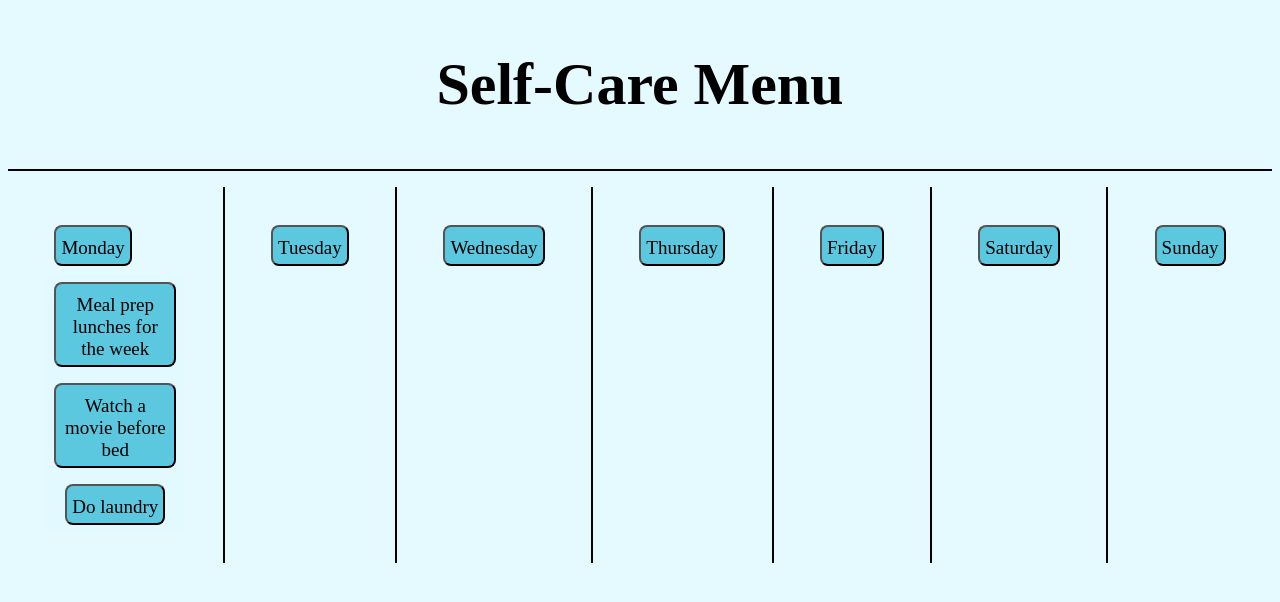
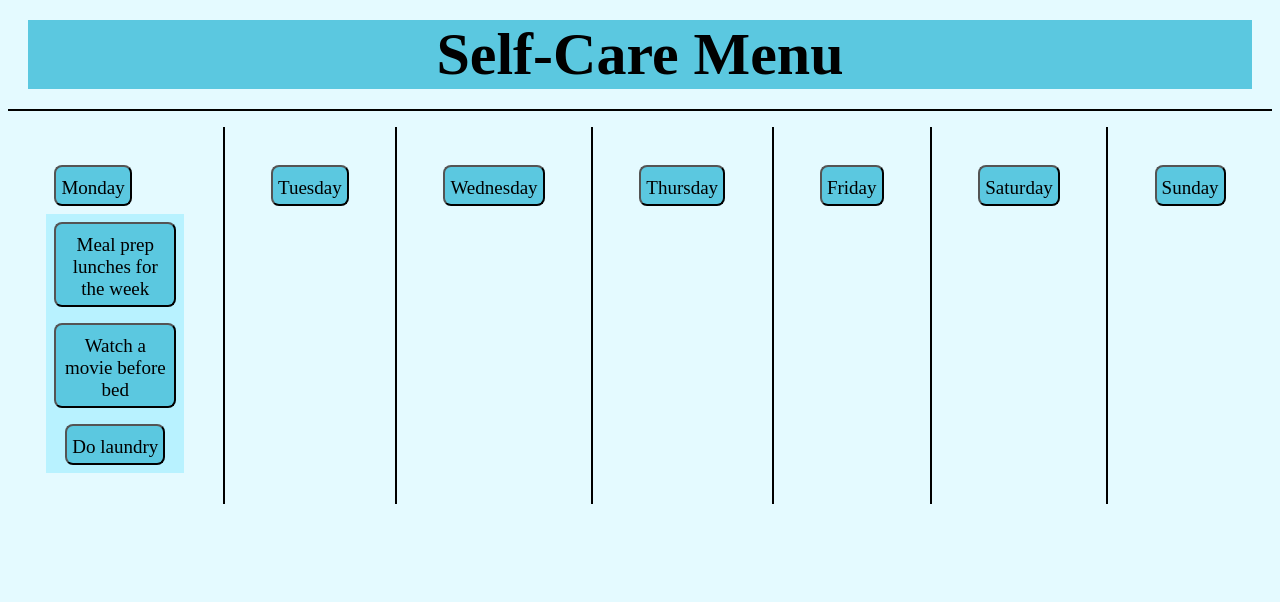
Before and after one commit to mackenziemartin01/WEB-Files, a plain HTML site: page Midterm/index.html in a window 1280 px wide. Both pictures are taken after a click on the button "Monday". Drawn offline with Linux system fonts and the light colour scheme; a web font is replaced by a local one.

Commit message:
Update stylesheetmidterm.css

```diff
--- a/Midterm/stylesheetmidterm.css
+++ b/Midterm/stylesheetmidterm.css
@@ -7,6 +7,8 @@ body{
   font-family: "Redressed";
   font-size: 60px;
   text-align: center;
+  background-color: #5BC8E0;
+  margin: 20px;
 }
 
 .weekdays{
@@ -44,7 +46,7 @@ hr{
 }
 
 #mondayitems, #tuesdayitems, #wednesdayitems, #thursdayitems, #fridayitems, #saturdayitems, #sundayitems{
-  background-color: #E2FAFF;
+  background-color: #B8F2FF;
   text-align: center;
 }
 
```
